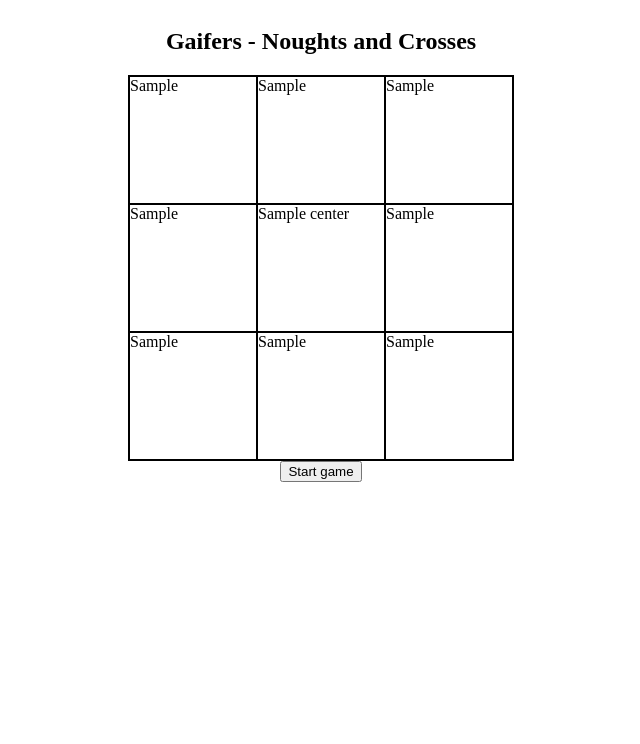
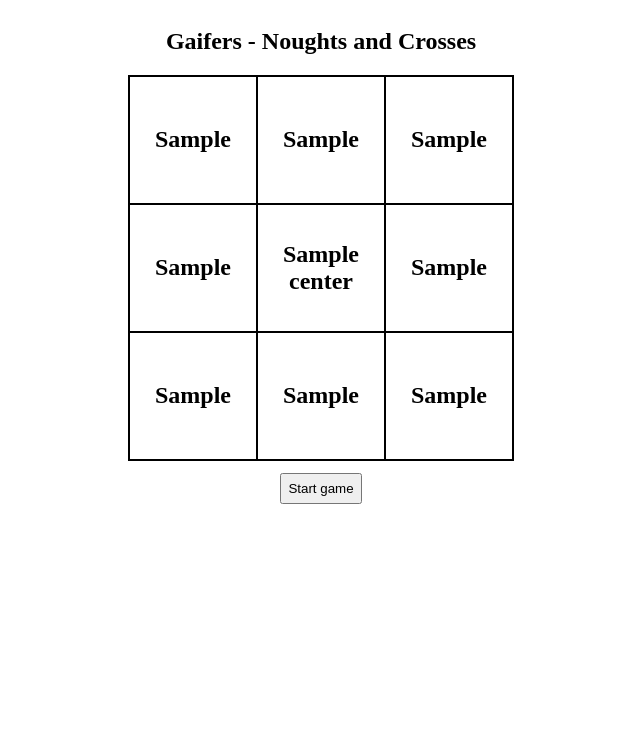
Before and after one commit to alexk49/gaifers, a Flask app: template gaifers/templates/noughts.html in a window 1280 px wide. Shown: the top 744 px of the page, without its empty margins (319-959 px from the left). Run offline with Flask 3, Linux system fonts and the light colour scheme; the template is opened without the code that fills it: most values are stand-ins (such as "Sample title", 1, 10 or a date in 2020).

Commit message:
centered board text, and created spacing between board and button

```diff
--- a/gaifers/static/styles.css
+++ b/gaifers/static/styles.css
@@ -27,12 +27,8 @@
   /* stop overflow */
   max-width: 100vh;
   max-height: 100vh;
-  /* maybe change to fixed width */
-  /*
-  width: 300px;
-  height: 300px;
-  */
   border: 1px solid;
+  align-content: center;
 }
 
 .row {
@@ -47,8 +43,17 @@
   aspect-ratio: 1;
   border: 1px solid #000;
   box-sizing: border-box;
+  text-align: center;
+  align-content: center;
+  font-size: x-large;
+  font-weight: 600;
 }
 
 .highlight-square {
   border: 1.5px solid rgba(0, 123, 255, 0.75);
 }
+
+.play-button {
+  margin: 12px;
+  padding: 6px;
+}
```
